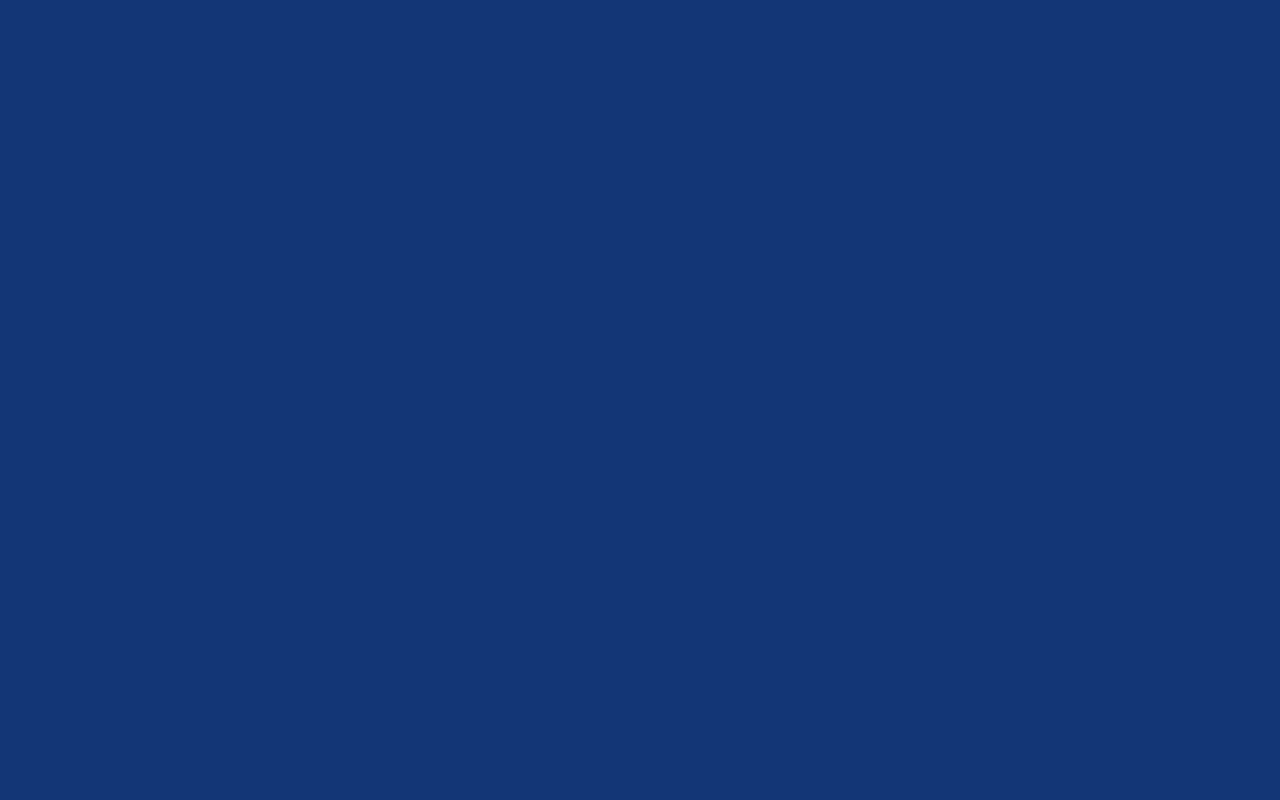
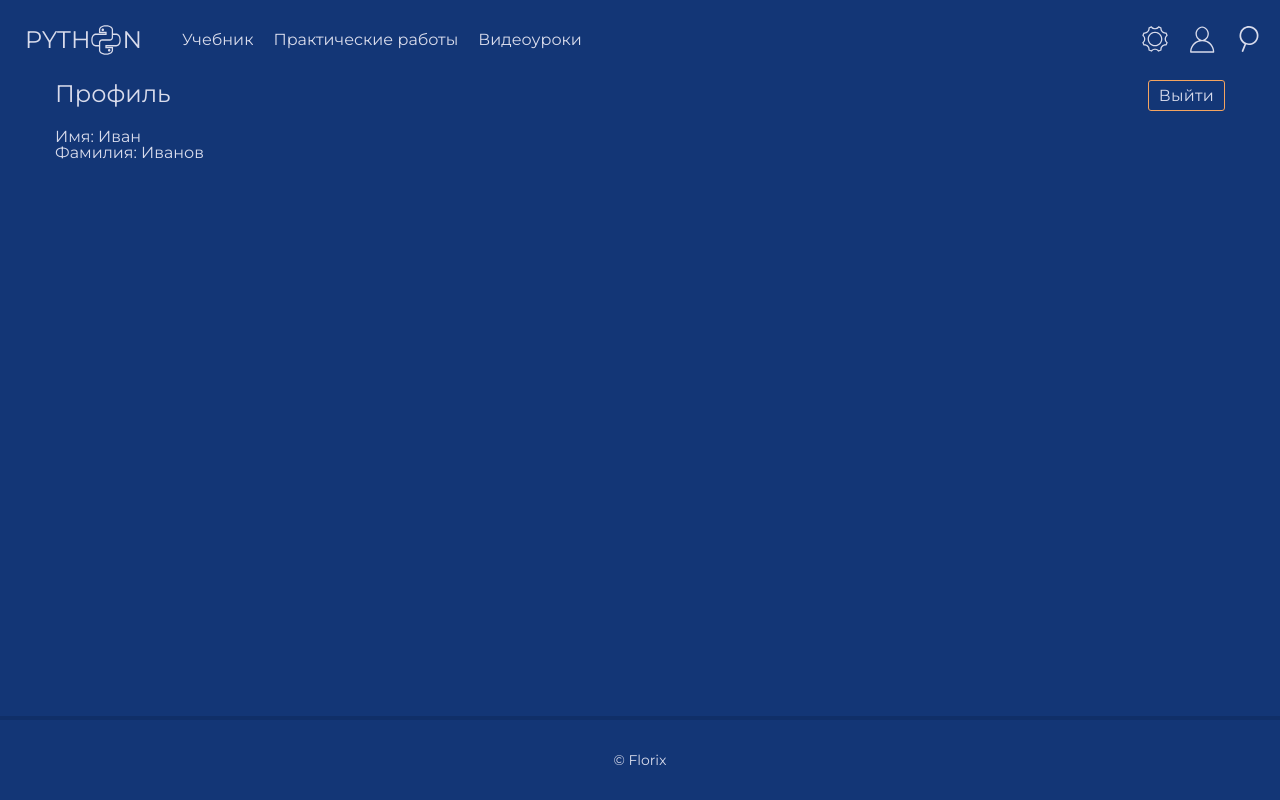
Before and after one commit to flowr1x/python-course-vue, a Vue app: page /profile in a window 1280 px wide. Before the commit this address had no page. Built offline with nearby package versions, Linux system fonts and the light colour scheme.

Commit message:
add new layout MiddleLayout, component Profile

```diff
--- a/src/App.vue
+++ b/src/App.vue
@@ -9,6 +9,7 @@
 <script>
 import EmptyLayout from "@/layouts/EmptyLayout.vue";
 import MainLayout from "@/layouts/MainLayout.vue";
+import MiddleLayout from "@/layouts/MiddleLayout.vue";
 export default {
   computed: {
     layout() {
@@ -16,7 +17,7 @@ export default {
     }
   },
   components: {
-    EmptyLayout, MainLayout
+    EmptyLayout, MainLayout, MiddleLayout
   }
 }
 </script>
--- a/src/assets/layouts/index.scss
+++ b/src/assets/layouts/index.scss
@@ -7,4 +7,5 @@
 @import "./main.scss";
 @import "./form.scss";
 @import "./theory.scss";
+@import "./profile.scss";
 @import "./footer.scss";
--- /dev/null
+++ b/src/assets/layouts/profile.scss
@@ -0,0 +1,19 @@
+.page__profile {
+}
+.profile__container {
+  display: flex;
+  justify-content: space-between;
+  align-items: flex-start;
+}
+.profile__content {
+}
+.profile__title {
+  font-size: 24px;
+  line-height: 1.2;
+  margin-bottom: 20px;
+}
+.profile__name-user {
+  font-size: 16px;
+}
+.profile__btn {
+}
--- a/src/components/Header.vue
+++ b/src/components/Header.vue
@@ -27,7 +27,7 @@
                         </svg>
                     </div>
                     <div class="header__icon user-icon">
-                        <router-link to="/login">
+                        <router-link to="/profile">
                             <svg class="svg-icon" viewBox="0 0 20 20">
                                 <path d="M12.075,10.812c1.358-0.853,2.242-2.507,2.242-4.037c0-2.181-1.795-4.618-4.198-4.618S5.921,4.594,5.921,6.775c0,1.53,0.884,3.185,2.242,4.037c-3.222,0.865-5.6,3.807-5.6,7.298c0,0.23,0.189,0.42,0.42,0.42h14.273c0.23,0,0.42-0.189,0.42-0.42C17.676,14.619,15.297,11.677,12.075,10.812 M6.761,6.775c0-2.162,1.773-3.778,3.358-3.778s3.359,1.616,3.359,3.778c0,2.162-1.774,3.778-3.359,3.778S6.761,8.937,6.761,6.775 M3.415,17.69c0.218-3.51,3.142-6.297,6.704-6.297c3.562,0,6.486,2.787,6.705,6.297H3.415z"></path>
                             </svg>
--- /dev/null
+++ b/src/layouts/MiddleLayout.vue
@@ -0,0 +1,20 @@
+<template>
+  <div class="wrapper">
+    <Header/>
+    <main class="page">
+      <router-view/>
+    </main>
+    <Footer/>
+  </div>
+</template>
+
+<script>
+import Header from "@/components/Header.vue";
+import Footer from "@/components/Footer.vue";
+
+export default {
+  components: {
+    Header, Footer
+  }
+}
+</script>
--- a/src/router/index.js
+++ b/src/router/index.js
@@ -32,6 +32,12 @@ const routes = [
     meta: { layout: "main" },
     component: () => import("../views/theory/Theory_2.vue")
   },
+  {
+    path: "/profile",
+    name: "profile",
+    meta: { layout: "middle" },
+    component: () => import("../views/Profile.vue")
+  },
 ]
 
 const router = createRouter({
--- /dev/null
+++ b/src/views/Profile.vue
@@ -0,0 +1,23 @@
+<template>
+  <div class="page__profile">
+    <div class="profile__container">
+      <div class="profile__content">
+        <h2 class="profile__title">Профиль</h2>
+        <div class="profile__name-user">Имя: <span>Иван</span></div>
+        <div class="profile__name-user">Фамилия: <span>Иванов</span></div>
+      </div>
+      <a href="#" class="profile__btn btn" @click.prevent="logout">Выйти</a>
+    </div>
+  </div>
+</template>
+
+<script>
+export default {
+  methods: {
+    logout() {
+      console.log("Logout");
+      this.$router.push("/login?message=logout");
+    }
+  }
+}
+</script>
```
Also changed, not shown: src/assets/layouts/main.scss (line endings or trailing spaces).
